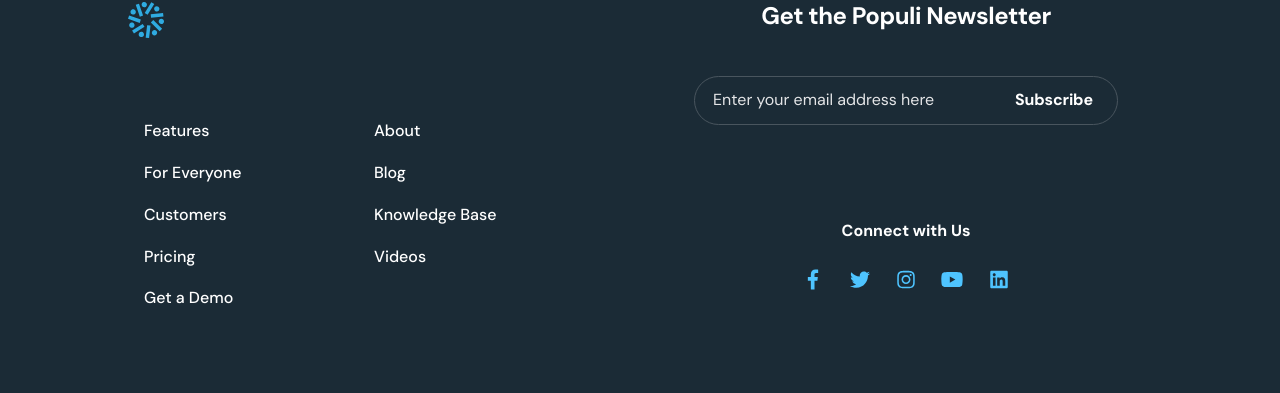
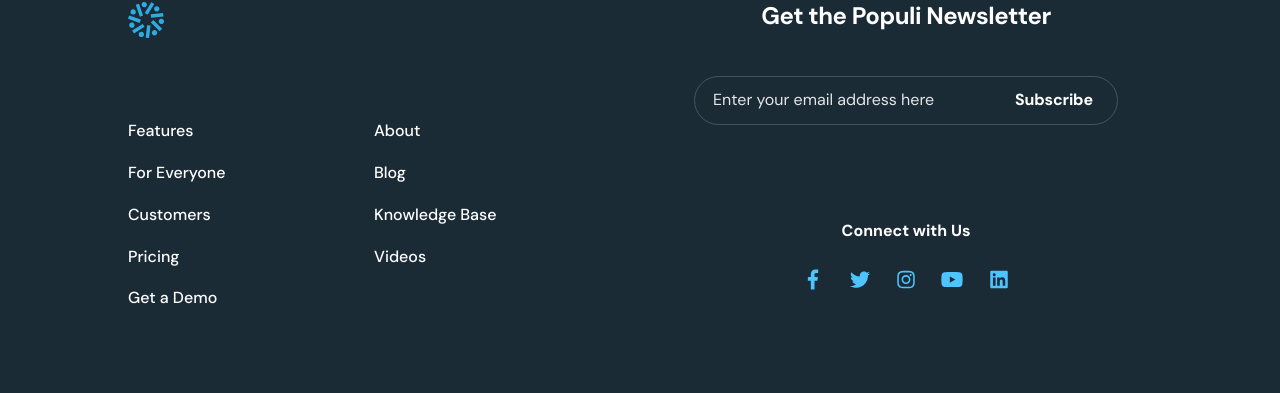
Before and after one commit to jtgrauke/jtgrauke.github.io, a Jekyll site: the page built from about/implementation.html, in a window 1280 px wide. Shown: the part 2120-2513 px from the top of the page. Built offline with Jekyll 4.4.1, drawn with Linux system fonts in a browser that asks for light colours; nearby versions of some CDN libraries.

Commit message:
menu and responsive stuff

```diff
--- a/_sass/_basic.scss
+++ b/_sass/_basic.scss
@@ -1021,14 +1021,18 @@ a.features-card {
 
 	ul {
 		padding-left: 0;
+		margin-bottom: 80px;
 
 		li {
 			width: 100%;
-			font-size: 1em;
 			font-weight: 400;
 			margin: 0 0 8px;
 			letter-spacing: -0.02em;
 			list-style: none;
+
+			.menu-list-item-link {
+				font-size: 1em;
+			}
 
 			&.active a {
 				color: $accent-color;
--- a/_sass/_includes/_footer.scss
+++ b/_sass/_includes/_footer.scss
@@ -67,6 +67,7 @@
 
 	ul {
 		list-style: none;
+		padding-left: 0;
 
 		li {
 			margin-bottom: 1em;
```
Also changed, not shown: 2 other files.
